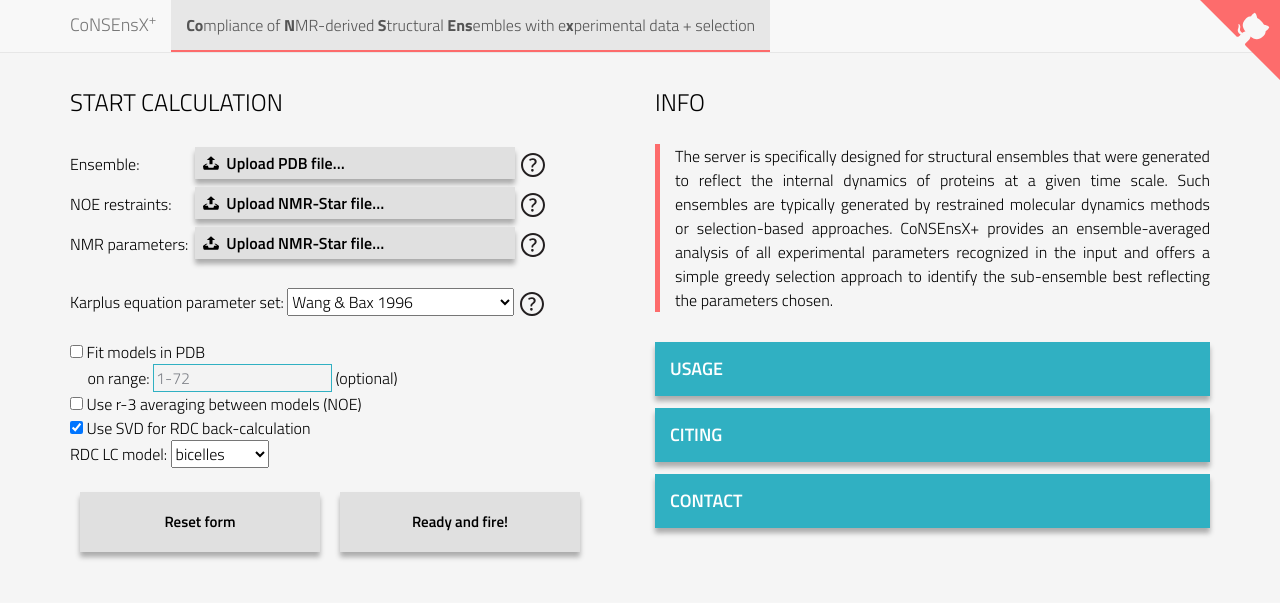
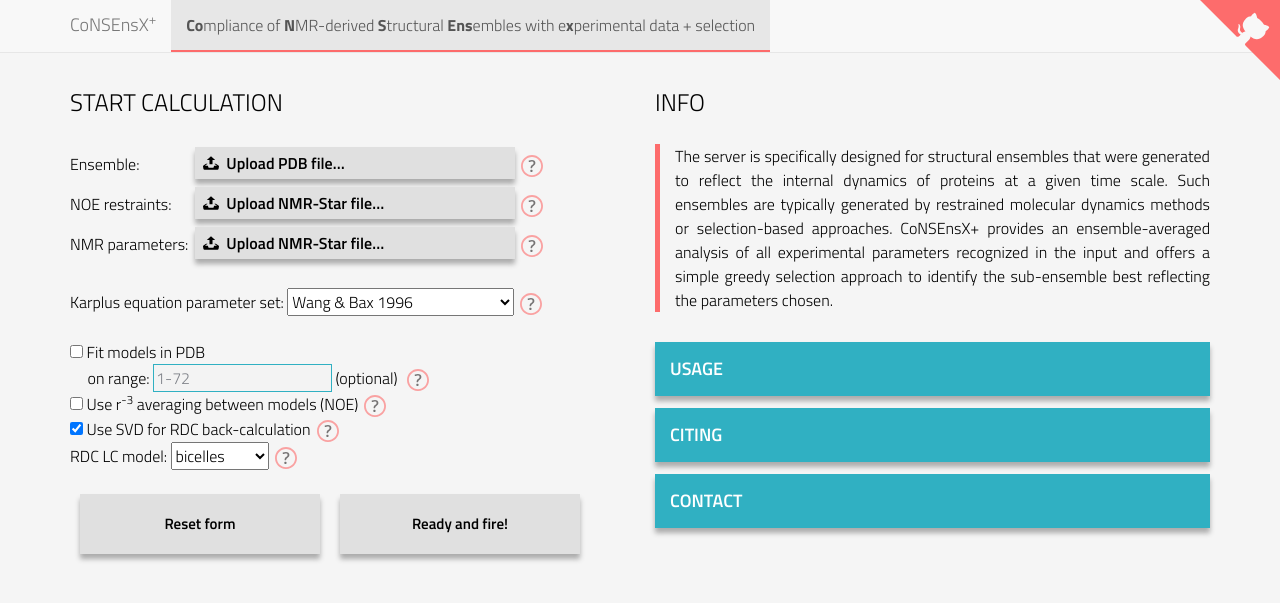
Before and after one commit to PPKE-Bioinf/consensx.itk.ppke.hu, a Django app: page / in a window 1280 px wide. Shown: the top 603 px of the page. Run offline with Django 3.2, Linux system fonts and the light colour scheme; some libraries are stand-ins or nearby versions; some web fonts are replaced.

Commit message:
add: initial tooltips on home page #21

```diff
--- a/consensx/templates/consensx/home.html
+++ b/consensx/templates/consensx/home.html
@@ -6,7 +6,7 @@
 <!-- Meta Tags -->
 <meta http-equiv="Content-Type" content="text/html; charset=UTF-8" />
 
-<title>CoNSENsX</title>
+<title>CoNSENsX+</title>
 
 <meta name="description" content="COmpliance of NMR Structural
                                   ENSembles with eXperimental data" />
@@ -68,7 +68,7 @@
                               <svg xmlns="http://www.w3.org/2000/svg" width="20" height="17" viewBox="0 0 20 17"><path d="M10 0l-5.2 4.9h3.3v5.1h3.8v-5.1h3.3l-5.2-4.9zm9.3 11.5l-3.2-2.1h-2l3.4 2.6h-3.5c-.1 0-.2.1-.2.1l-.8 2.3h-6l-.8-2.2c-.1-.1-.1-.2-.2-.2h-3.6l3.4-2.6h-2l-3.2 2.1c-.4.3-.7 1-.6 1.5l.6 3.1c.1.5.7.9 1.2.9h16.3c.6 0 1.1-.4 1.3-.9l.6-3.1c.1-.5-.2-1.2-.7-1.5z"/></svg>
                               <span>Upload PDB file&hellip;</span>
                             </label></td>
-                            <td><img class="tooltip_icon" src="{% static 'question.svg' %}"></td>
+                            <td><img class="tooltip_icon" src="{% static 'question.svg' %}" data-toggle="tooltip" data-placement="right" title="Upload your ensembe in PDB format. Please use the same naming system as in your NMR-STAR file(s)!"></td>
                         </tr>
 <!--                         <tr class="form_param"><td>&nbsp;</td>
                             <td>or PDB ID: &nbsp;<input id="pdb_id" name="pdb_web" placeholder="1D3Z" type="text"></td>
@@ -76,29 +76,30 @@
                         <tr class="form_param"><td>NOE restraints: &nbsp;</td>
                             <td><input type="file" id="xplor_file" name="xplor_upload" class="inputfile inputfile-1" data-multiple-caption="{count} files selected" multiple />
                             <label for="xplor_file"><svg xmlns="http://www.w3.org/2000/svg" width="20" height="17" viewBox="0 0 20 17"><path d="M10 0l-5.2 4.9h3.3v5.1h3.8v-5.1h3.3l-5.2-4.9zm9.3 11.5l-3.2-2.1h-2l3.4 2.6h-3.5c-.1 0-.2.1-.2.1l-.8 2.3h-6l-.8-2.2c-.1-.1-.1-.2-.2-.2h-3.6l3.4-2.6h-2l-3.2 2.1c-.4.3-.7 1-.6 1.5l.6 3.1c.1.5.7.9 1.2.9h16.3c.6 0 1.1-.4 1.3-.9l.6-3.1c.1-.5-.2-1.2-.7-1.5z"/></svg> <span>Upload NMR-Star file&hellip;</span></label></td>
-                            <td><img class="tooltip_icon" src="{% static 'question.svg' %}"></td>
+                            <td><img class="tooltip_icon" src="{% static 'question.svg' %}" data-toggle="tooltip" data-placement="right" title="Upload your NMR-STAR formatted file with the NOE distance restraints. Please use the same naming system as in your PDB file."></td>
                         </tr>
                         <tr class="form_param"><td>NMR parameters: &nbsp;</td>
                             <td><input type="file" id="bmrb_file" name="bmrb_upload" class="inputfile inputfile-1" data-multiple-caption="{count} files selected" multiple />
                             <label for="bmrb_file"><svg xmlns="http://www.w3.org/2000/svg" width="20" height="17" viewBox="0 0 20 17"><path d="M10 0l-5.2 4.9h3.3v5.1h3.8v-5.1h3.3l-5.2-4.9zm9.3 11.5l-3.2-2.1h-2l3.4 2.6h-3.5c-.1 0-.2.1-.2.1l-.8 2.3h-6l-.8-2.2c-.1-.1-.1-.2-.2-.2h-3.6l3.4-2.6h-2l-3.2 2.1c-.4.3-.7 1-.6 1.5l.6 3.1c.1.5.7.9 1.2.9h16.3c.6 0 1.1-.4 1.3-.9l.6-3.1c.1-.5-.2-1.2-.7-1.5z"/></svg> <span>Upload NMR-Star file&hellip;</span></label></td>
-                            <td><img class="tooltip_icon" src="{% static 'question.svg' %}" data-toggle="tooltip" data-placement="right" title="Hooray! It's a nice tooltip!"></td>
+                            <td><img class="tooltip_icon" src="{% static 'question.svg' %}" data-toggle="tooltip" data-placement="right" title="Upload your NMR-STAR formatted file with the NMR paramaters you wish to analyze. Please use the same naming system as in your PDB file."></td>
                         </tr>
                     </table>
                     <br>Karplus equation parameter set: <select name="KARPLUS">
                     <option selected="selected" value="1">Wang &amp; Bax 1996</option>
                     <option value="2">Hu &amp; Bax 1997</option>
                     <option value="3">Habeck, Rieping &amp; Nilges 2005</option>
-                    </select><td><img class="tooltip_icon" src="{% static 'question.svg' %}"></td><br><br>
+                  </select><td><img class="tooltip_icon" src="{% static 'question.svg' %}" data-toggle="tooltip" data-placement="right" title="Select the parameters of the Karplus equation used in scalar coupling calcuation. Consult the usage information for the exact values."></td><br><br>
                     <input id="fit_box" name="superimpose" value="1" type="checkbox">  Fit models in PDB<br>
                     &nbsp;&nbsp;&nbsp;&nbsp;&nbsp;on range:
-                    <input id="fit_range" name="fit_range" placeholder="1-72" type="text">&nbsp;(optional)<br>
+                    <input id="fit_range" name="fit_range" placeholder="1-72" type="text">&nbsp;(optional)
+                    <img class="tooltip_icon" src="{% static 'question.svg' %}" data-toggle="tooltip" data-placement="right" title="Superimpose your ensemble. If a range is given, the fitting will be only applied to the given region. All models will be fitted to the first model with the RMSD minimalization method."><br>
                     <!-- <input name="noeviolanal" value="1" type="checkbox">  Perfom NOE violation analysis<br><br> -->
-                    <input name="r3average" value="1" type="checkbox">  Use r-3 averaging between models (NOE)<br>
-                    <input name="RDCSVD" value="1" type="checkbox" checked>  Use SVD for RDC back-calculation<br>
+                    <input name="r3average" value="1" type="checkbox">  Use r<sup>-3</sup> averaging between models (NOE)<img class="tooltip_icon" src="{% static 'question.svg' %}" data-toggle="tooltip" data-placement="right" title="Use r-3 averaging on NOE distance violations instead of r-6 (default)"><br>
+                    <input name="RDCSVD" value="1" type="checkbox" checked>  Use SVD for RDC back-calculation<img class="tooltip_icon" src="{% static 'question.svg' %}" data-toggle="tooltip" data-placement="right" title="Use Singe Value Decomposition in RDC calculation. The parameter will be forwarded to Pales."><br>
                     RDC LC model:   <select name="RDCLC">
                     <option selected="selected" value="bic">bicelles</option>
                     <option value="pf1">Pf1 phages</option>
-                    </select><br><br>
+                  </select><img class="tooltip_icon" src="{% static 'question.svg' %}" data-toggle="tooltip" data-placement="right" title="Select the RDC LC model parameter for RDC alignment estimation. This parameter will be forwarded to Pales. The selection is unnecessary, of SVD is enabled."><br><br>
                     <table id="bottom_table" border="0">
                         <tr><td><input id="reset_button" type="reset" value="Reset form", style="width: 16em;  height: 4em;"></td>
                             <td><input id="submit_button" type="submit" value="Ready and fire!", style="width: 16em;  height: 4em;"></td>
--- a/static/css/main.css
+++ b/static/css/main.css
@@ -1,6 +1,32 @@
+.tooltip > .tooltip-inner {
+  width: 200px;
+  background-color: #E5E5E5;
+  color: #000;
+  padding: 10px;
+  font-size: 14px;
+  border: 1px solid #2b9dae;
+  text-align: left;
+}
+
+.tooltip.in {
+  opacity: 1;
+  filter:alpha(opacity=100);
+}
+
+.tooltip.right > .tooltip-arrow {
+    border-right: 5px solid #2b9dae;
+}
+
 .tooltip_icon {
+  opacity: 0.6;
   margin-left: 6px;
-  width: 24px;
+  width: 22px;
+}
+
+.tooltip_icon:hover {
+  opacity: 1;
+  margin-left: 6px;
+  width: 22px;
 }
 
 #shortcodes {
```
Also changed, not shown: static/question.svg.
